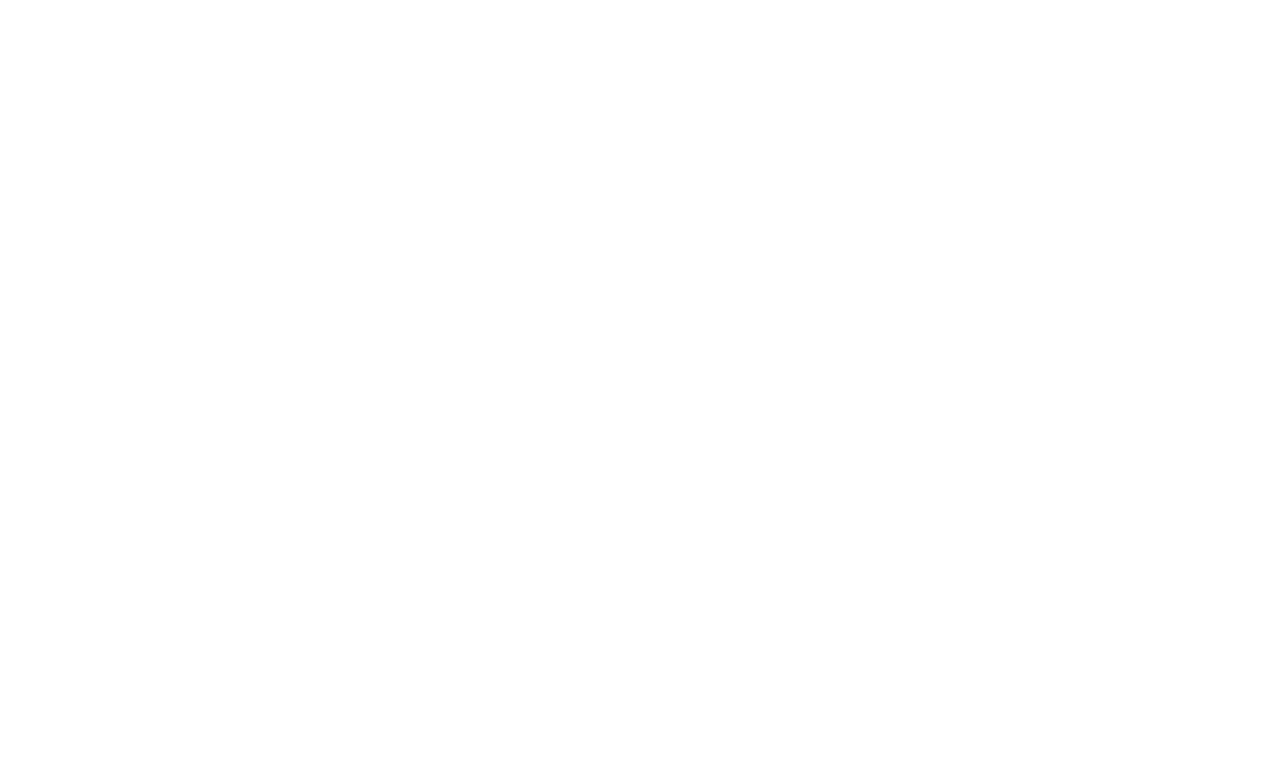
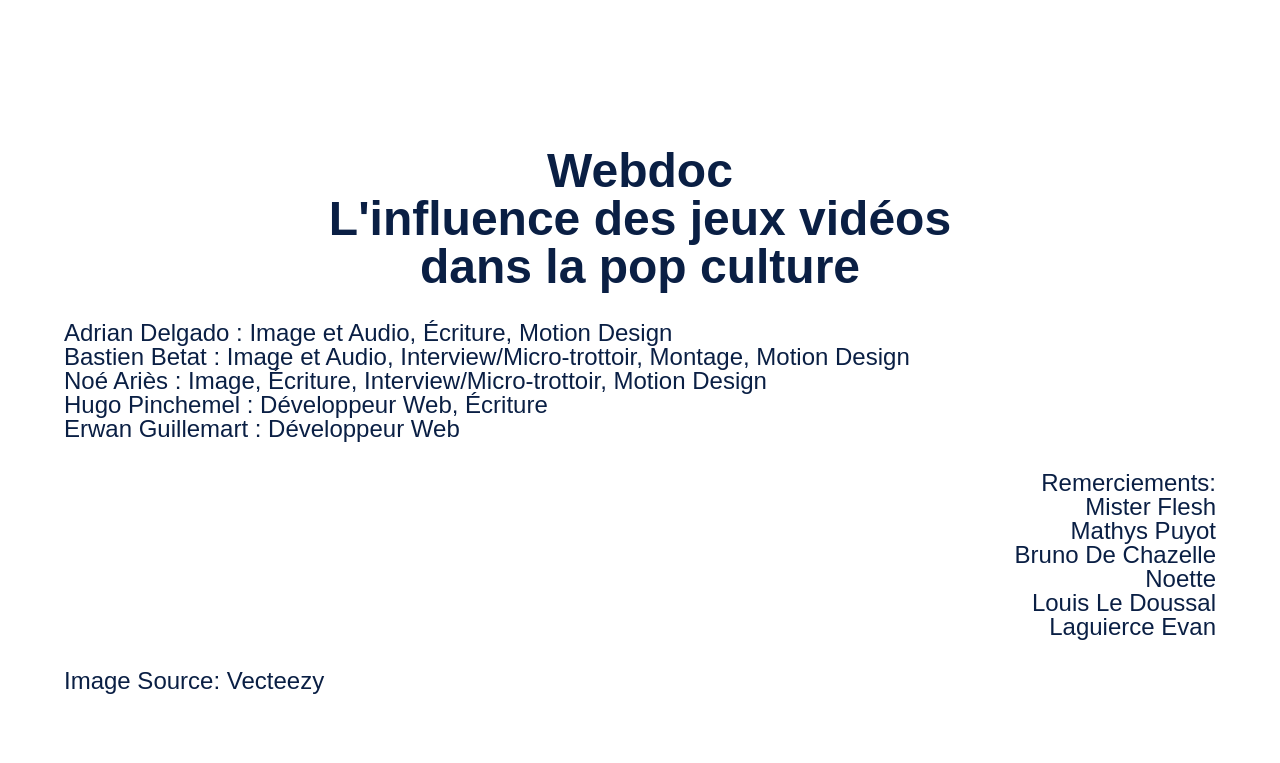
Before and after one commit to Hugopinchemel/Webdoc, a website: page crédits.html in a window 1280 px wide. Drawn offline with Linux system fonts and the light colour scheme.

Commit message:
Add credits and reset CSS files; update index.js for iframe functionality; modify static.yml for branch formatting

```diff
--- /dev/null
+++ b/credits.css
@@ -0,0 +1,56 @@
+
+body {
+    font-family: 'orbitron', sans-serif;
+
+    html {
+        background: linear-gradient(0deg, rgba(255, 255, 255, 0.40) 0%, rgba(255, 255, 255, 0.40) 100%), linear-gradient(180deg, #7C9FC9 0%, #C1E8FF 75%, #5D90FF 100%);
+    }
+
+    text-align: center;
+    color: #0A1F44;
+    width: 100vw;
+    height: 100vh;
+    display: grid;
+    grid-template-columns: 5vw 90vw 5vw;
+    grid-template-rows: 10vh 85vh 5vh;
+}
+
+
+.credits-content {
+    grid-column: 2;
+    grid-row: 2;
+    display: flex;
+    flex-direction: column;
+    align-items: center;
+    justify-content: center;
+    gap: 30px;
+}
+
+.credits-title {
+    font-size: 48px;
+    font-weight: bold;
+}
+
+.credits-equipe {
+    font-size: 24px;
+    width: 100%;
+    display: flex;
+    flex-direction: column;
+    align-items: flex-start;
+}
+
+.credits-images {
+    font-size: 24px;
+    width: 100%;
+    display: flex;
+    flex-direction: column;
+    align-items: flex-start;
+}
+
+.credits-remerciments {
+    font-size: 24px;
+    width: 100%;
+    display: flex;
+    flex-direction: column;
+    align-items: flex-end;
+}
--- a/crédits.html
+++ b/crédits.html
@@ -3,8 +3,41 @@
 <head>
     <meta charset="UTF-8">
     <title>Title</title>
+    <link href="reset.css" rel="stylesheet">
+    <link href="credits.css" rel="stylesheet">
+
 </head>
 <body>
 
+
+<div class="credits-content">
+    <div class="credits-title">
+        <div class="title">Webdoc</div>
+        <div class="subtitle">L'influence des jeux vidéos</div>
+        <div class="subtitle">dans la pop culture</div>
+    </div>
+    <div class="credits-equipe">
+        <div class="credits-text">Adrian Delgado : Image et Audio, Écriture, Motion Design</div>
+        <div class="credits-text">Bastien Betat : Image et Audio, Interview/Micro-trottoir, Montage, Motion Design</div>
+        <div class="credits-text">Noé Ariès : Image, Écriture, Interview/Micro-trottoir, Motion Design</div>
+        <div class="credits-text">Hugo Pinchemel : Développeur Web, Écriture</div>
+        <div class="credits-text">Erwan Guillemart : Développeur Web</div>
+    </div>
+
+
+    <div class="credits-remerciments">
+        <div class="credits-text">Remerciements:</div>
+        <div class="credits-text">Mister Flesh</div>
+        <div class="credits-text">Mathys Puyot</div>
+        <div class="credits-text">Bruno De Chazelle</div>
+        <div class="credits-text">Noette</div>
+        <div class="credits-text">Louis Le Doussal</div>
+        <div class="credits-text">Laguierce Evan</div>
+    </div>
+    <div class="credits-images">
+        <div class="credits-text">Image Source: Vecteezy</div>
+    </div>
+</div>
+
 </body>
 </html>
--- /dev/null
+++ b/reset.css
@@ -0,0 +1,54 @@
+/* http://meyerweb.com/eric/tools/css/reset/
+   v2.0 | 20110126
+   License: none (public domain)
+*/
+
+html, body, div, span, applet, object, iframe,
+h1, h2, h3, h4, h5, h6, p, blockquote, pre,
+a, abbr, acronym, address, big, cite, code,
+del, dfn, em, img, ins, kbd, q, s, samp,
+small, strike, strong, sub, sup, tt, var,
+b, u, i, center,
+dl, dt, dd, ol, ul, li,
+fieldset, form, label, legend,
+table, caption, tbody, tfoot, thead, tr, th, td,
+article, aside, canvas, details, embed,
+figure, figcaption, footer, header, hgroup,
+menu, nav, output, ruby, section, summary,
+time, mark, audio, video {
+    margin: 0;
+    padding: 0;
+    border: 0;
+    font-size: 100%;
+    font: inherit;
+    vertical-align: baseline;
+}
+
+/* HTML5 display-role reset for older browsers */
+article, aside, details, figcaption, figure,
+footer, header, hgroup, menu, nav, section {
+    display: block;
+}
+
+body {
+    line-height: 1;
+}
+
+ol, ul {
+    list-style: none;
+}
+
+blockquote, q {
+    quotes: none;
+}
+
+blockquote:before, blockquote:after,
+q:before, q:after {
+    content: '';
+    content: none;
+}
+
+table {
+    border-collapse: collapse;
+    border-spacing: 0;
+}
--- a/stylesheet.css
+++ b/stylesheet.css
@@ -1,18 +1,65 @@
 @import url('https://fonts.googleapis.com/css2?family=Orbitron:wght@400..900&display=swap');
 
+html {
+    background: linear-gradient(0deg, rgba(255, 255, 255, 0.40) 0%, rgba(255, 255, 255, 0.40) 100%), linear-gradient(180deg, #7C9FC9 0%, #C1E8FF 75%, #5D90FF 100%);
+}
+
+.loading {
+    position: absolute;
+    z-index: 99999999;
+    display: flex;
+    flex-direction: column;
+    align-items: center;
+    justify-content: center;
+    width: 100vw;
+    height: 100vh;
+    background-color: #0A1F44;
+    color: #fff;
+    font-size: 24px;
+    font-weight: bold;
+}
+
+.loading.fade-out {
+    opacity: 0;
+    transition: opacity 1s ease-out;
+    pointer-events: none;
+}
 
 body {
     font-family: 'orbitron', sans-serif;
-    background: linear-gradient(to right, #6A85B6, #BAC8E0);
     text-align: center;
     color: #0A1F44;
+    width: 100vw;
+    height: 100vh;
+    display: flex;
+    flex-direction: column;
+    align-items: center;
+    justify-content: center;
+    background-image: url("./.image/background.png");
+    background-size: cover;
+    background-repeat: no-repeat;
+    background-position: center;
+
+
 }
+
+.window-element {
+    display: none;
+    all: unset;
+
+}
+
+.window-element.active {
+    display: block;
+    grid-column: 2 / 16;
+    grid-row: 1 / 9;
+}
+
 
 .container {
     display: flex;
     flex-direction: column;
     position: relative;
-    margin-top: 35vh;
 }
 
 .title {
@@ -27,15 +74,15 @@ body {
 
 .video-section {
     position: absolute;
-    top: 0;
+    top: 50%;
     left: 0;
     z-index: 1000;
     display: flex;
     flex-direction: column;
     align-items: flex-start;
-    margin-top: 15vh;
-    padding-left: 20px;
+    justify-content: center;
     gap: 10vh;
+    transform: translateY(-50%);
 }
 
 .video-button {
@@ -52,7 +99,7 @@ body {
 }
 
 .video-button:hover {
-    transform: scale(1.5);
+    transform: scale(1.1);
     transition: transform 0.3s ease-in-out;
 }
 
@@ -75,13 +122,15 @@ body {
     background-position: center;
 }
 
+.video-button img {
+    width: 125px;
+    height: 125px;
+    cursor: pointer;
+}
+
 .video-preview {
     width: 100px;
     height: 100px;
-    background-image: url('./.image/bubble.svg');
-    background-size: cover;
-    background-repeat: no-repeat;
-    background-position: center;
     cursor: pointer;
     border-radius: 50px;
 }
@@ -91,7 +140,7 @@ body {
 }
 
 #video2 {
-    margin-left: 5vw;
+    margin-left: 7.5vw;
 }
 
 #video3 {
@@ -106,7 +155,7 @@ body {
     right: 30px;
 }
 
-.credits-button{
+.credits-button {
     display: flex;
     flex-direction: column;
     align-items: center;
```
Also changed, not shown: index.html (+17 -7 lines), index.js (+35 -1 lines), .github/workflows/static.yml, .image/background.png.
